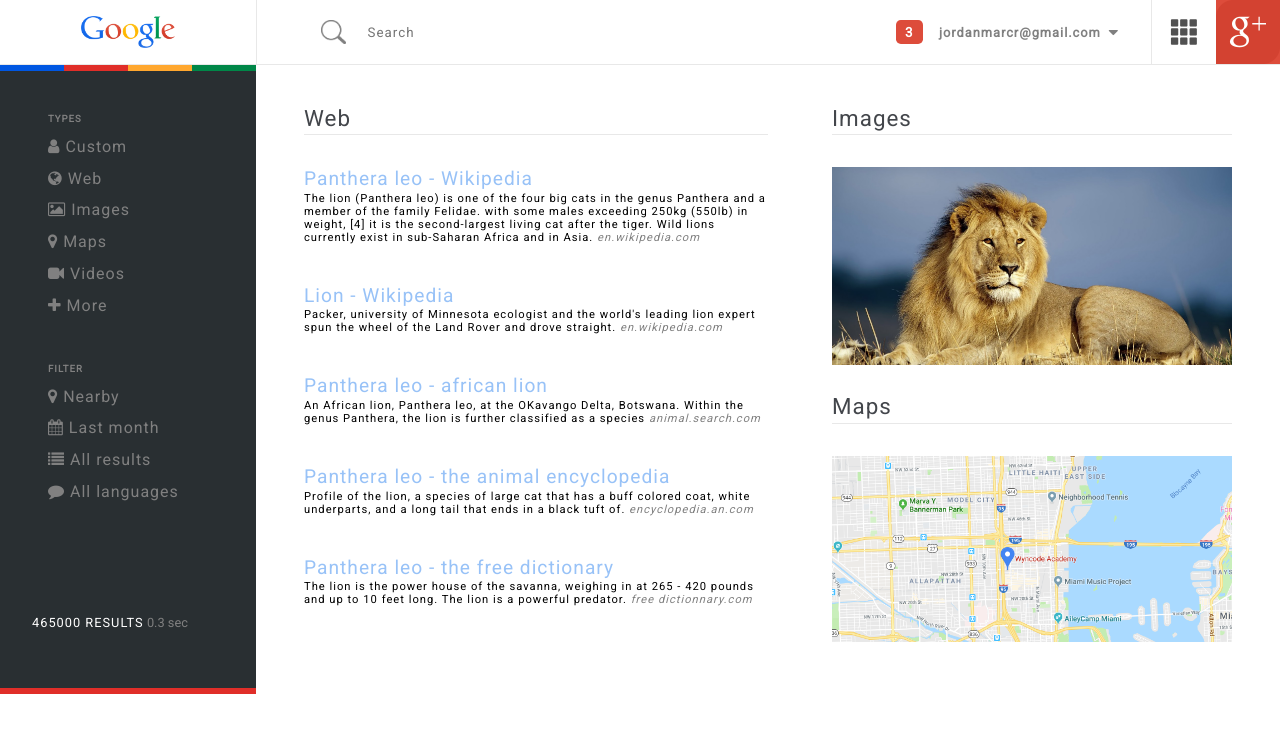
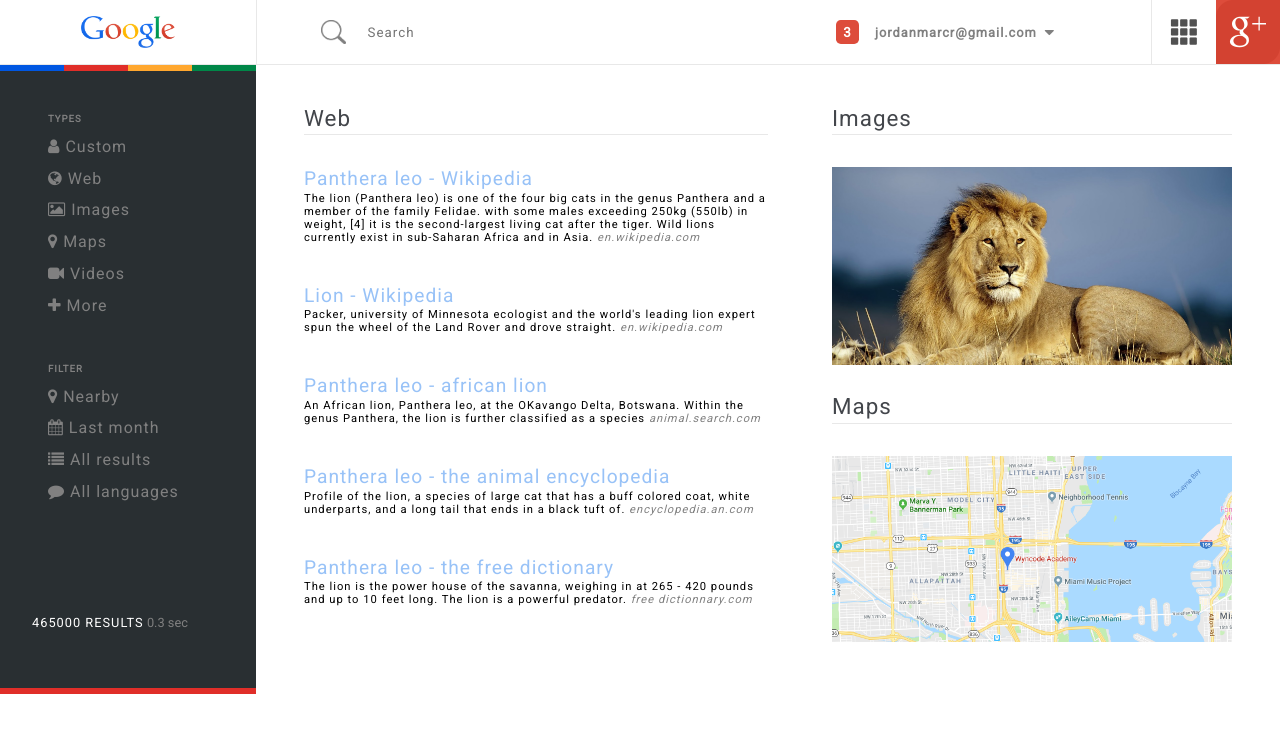
Before and after one commit to jordanmarcr/design_mockup, a plain HTML site: page index.html in a window 1280 px wide. Drawn offline with Linux system fonts and the light colour scheme.

Commit message:
Adjusted header sizing

```diff
--- a/index.html
+++ b/index.html
@@ -24,7 +24,7 @@
                 <img class="imgmag" src="./images/mag-glass.png" alt="apps">
                 <input type="text" name="" value="" placeholder="   Search">
                 <button type="button" name="button" style="cursor: pointer;background-color: #DD4C3B;color: white;width: 2rem;height: 1.5rem;margin-right:1rem;border-radius: .3rem;border:0;font-weight: bold;">3</button>
-                <p>jordanmarcr@gmail.com</p><i class="fa fa-caret-down" style=" color: grey;margin-right: 2rem;"></i>
+                <p>jordanmarcr@gmail.com</p><i class="fa fa-caret-down" style=" color: grey;margin-right: 6rem;"></i>
               </div>
 
               <div class="apps">
```
